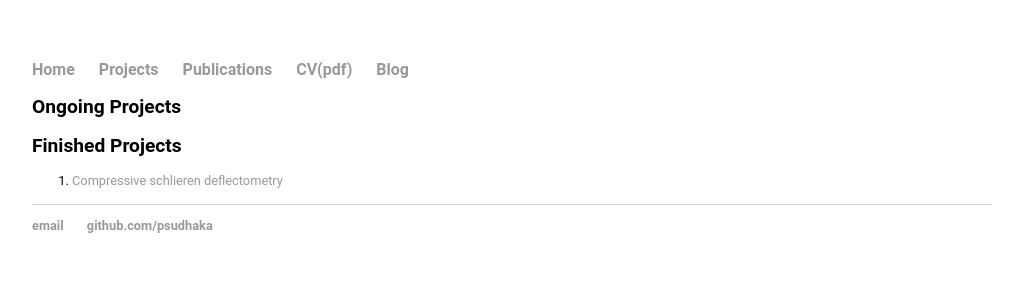
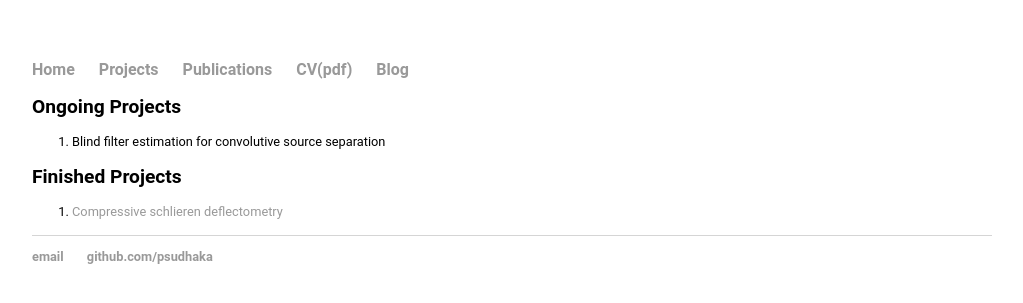
Before and after one commit to psudhaka/psudhaka.github.io, a Jekyll site: the page built from projects.html, in a window 1280 px wide. Shown: the top 303 px of the page, without its empty margins (128-1151 px from the left). Built offline with Jekyll 4.4.1, drawn with Linux system fonts in a browser that asks for light colours.

Commit message:
Update projects.html

```diff
--- a/projects.html
+++ b/projects.html
@@ -5,6 +5,9 @@ title: Prasad Sudhakar
 <div class="blurb">
 
 	<h2>Ongoing Projects</h2>
+	<ol class="a">
+  <li>Blind filter estimation for convolutive source separation</li>
+</ol>
 
 	<h2>Finished Projects</h2>
 
```
